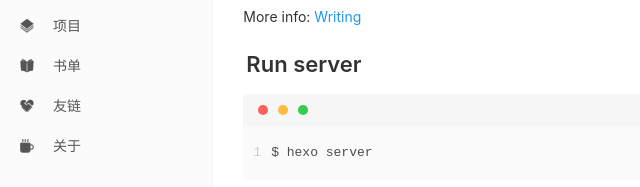
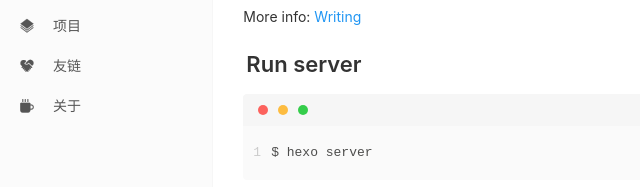
Before and after one commit to qingenli/qingenli.github.io, a plain HTML site: page 2018/04/01/hello-world/index.html in a window 1280 px wide. Shown: the part 371-558 px from the top of the page, 0-640 px from the left. Drawn offline with nearby package versions, Linux system fonts and the light colour scheme.

Commit message:
Site updated: 2018-04-05 17:24:14

```diff
--- a/2018/04/01/hello-world/index.html
+++ b/2018/04/01/hello-world/index.html
@@ -16,7 +16,7 @@
   <meta http-equiv="window-target" content="_top" />
 
 
-  <title>Hello World | Hexo</title>
+  <title>Hello World | ZeroSay_Blog</title>
   <meta name="description" content="Welcome to Hexo! This is your very first post. Check documentation for more info. If you get any problems when using Hexo, you can find the answer in troubleshooting or you can ask me on GitHub. Quick">
 <meta name="keywords" content="技术博客,PHP,Python,Linux,Windows,Archlinux,SQL">
 <meta property="og:type" content="article">
@@ -149,17 +149,6 @@
             <i class="icon icon-project"></i>
 
             <span class="menu-title">项目</span>
-          </a>
-        </li>
-
-
-
-        <li class="menu-item menu-item-books">
-          <a href="/books">
-
-            <i class="icon icon-book-fill"></i>
-
-            <span class="menu-title">书单</span>
           </a>
         </li>
 
```
Also changed, not shown: archives/2018/04/index.html (+1 -12 lines), archives/2018/index.html (+1 -12 lines), archives/index.html (+1 -12 lines), index.html (+1 -12 lines).
